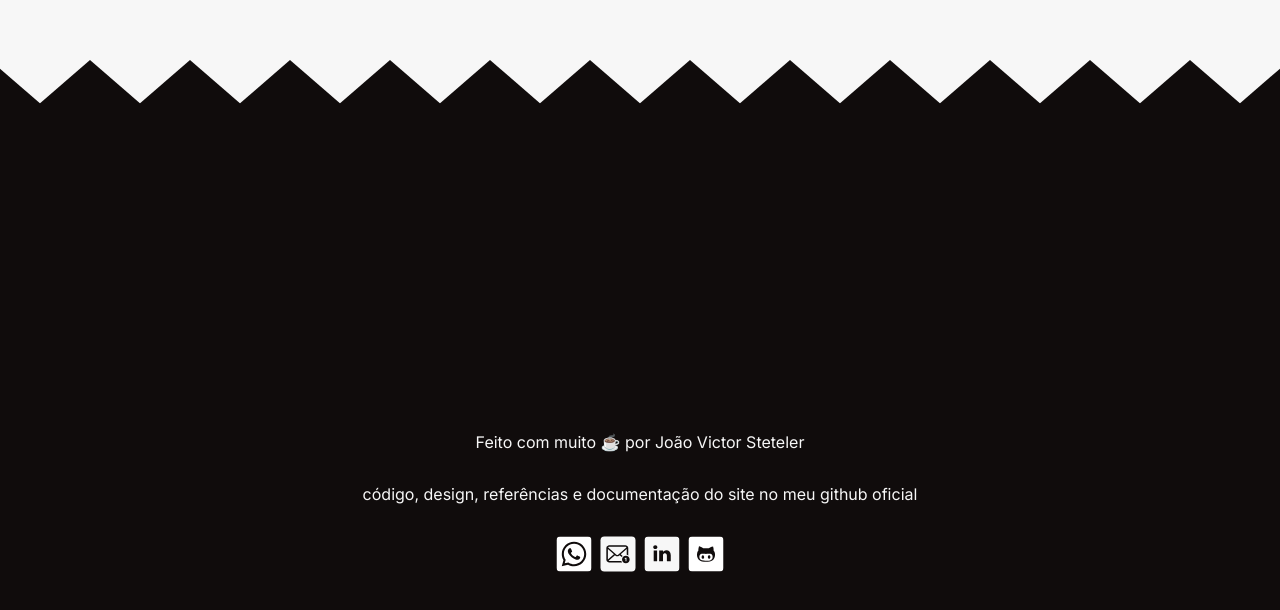
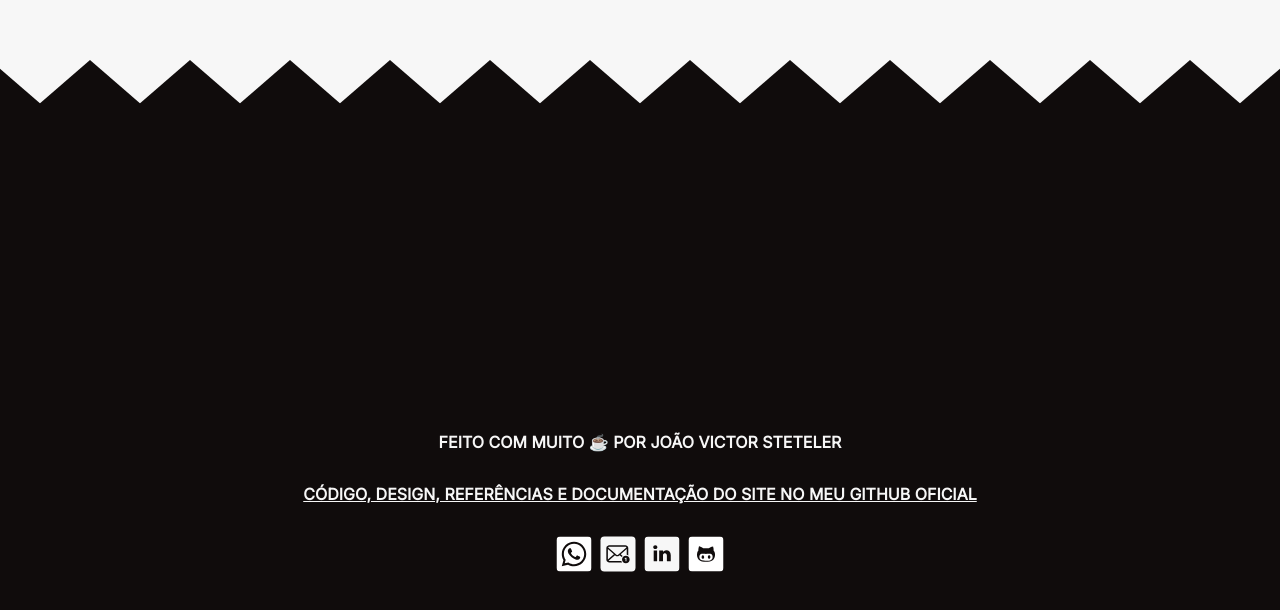
Before and after one commit to steteler/steteler-portfolio, a Next.js app: page / in a window 1280 px wide. Shown: the part 4111-4721 px from the top of the page. Built offline with nearby package versions, Linux system fonts and the light colour scheme.

Commit message:
style(styles): adicionado estilização para a página de footer

```diff
--- a/styles/Home.module.css
+++ b/styles/Home.module.css
@@ -51,3 +51,15 @@
   text-decoration: underline;
   font-weight: bold;
 }
+
+
+.footer__text, .footer__text-warn {
+  font-family: Inter, Arial, Helvetica, sans-serif;
+  text-align: center;
+  font-weight: 600;
+  text-transform: uppercase;
+}
+
+.footer__text-warn {
+  text-decoration: underline;
+}
```
